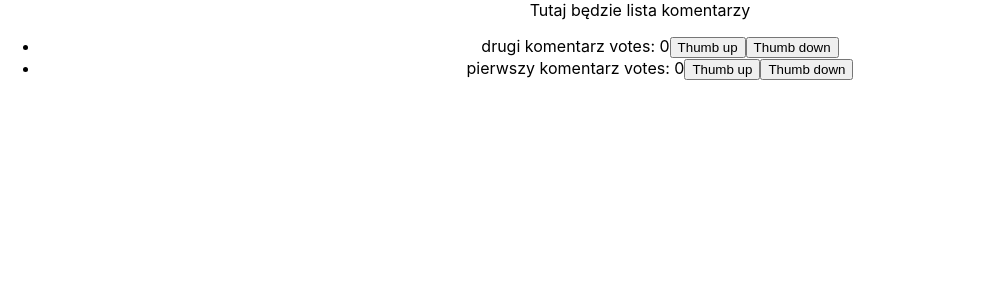
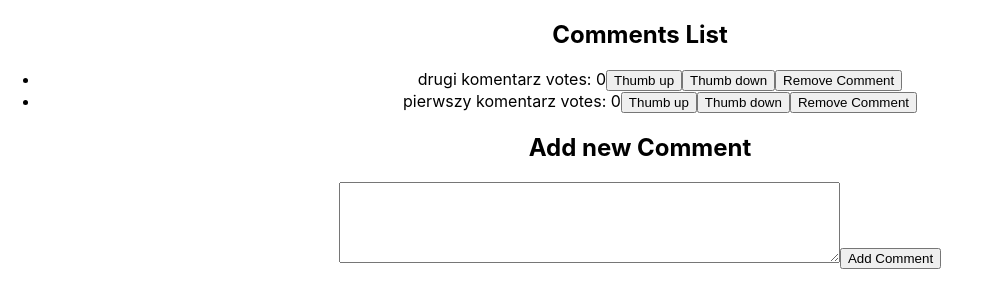
Before and after one commit to MaciekSznu/27_7, a React (Create React App) app: page / in a window 1280 px wide. Shown: the top 308 px of the page, without its empty margins (0-981 px from the left). Built offline with nearby package versions, Linux system fonts and the light colour scheme.

Commit message:
Add addComment & removeComment functionality

```diff
--- a/src/App.js
+++ b/src/App.js
@@ -1,12 +1,16 @@
 import React from 'react';
 import './App.css';
 import CommentsListContainer from './CommentsListContainer';
+import NewCommentInput from './NewComment';
+
 
 const App = () => {
   return (
     <div className="App">
-      Tutaj będzie lista komentarzy
+      <h2>Comments List</h2>
       <CommentsListContainer />
+      <h2>Add new Comment</h2>
+      <NewCommentInput />
     </div>
   );
 };
--- a/src/Comment.js
+++ b/src/Comment.js
@@ -2,11 +2,12 @@ import React from 'react'
 
 // const Comment = ({text, votes}) => <li>{text} <span>votes: {votes}</span></li>;
 
-const Comment = ({text, votes, id, thumbUpComment, thumbDownComment}) =>
+const Comment = ({text, votes, id, thumbUpComment, thumbDownComment, removeComment}) =>
   <li>
     {text} <span>votes: {votes}</span>
     <button onClick={() => thumbUpComment(id)}>Thumb up</button>
     <button onClick={() => thumbDownComment(id)}>Thumb down</button>
+    <button onClick={() => removeComment(id)}>Remove Comment</button>
   </li>
 
 export default Comment;
--- a/src/CommentContainer.js
+++ b/src/CommentContainer.js
@@ -1,11 +1,12 @@
 import { connect } from 'react-redux';
 import Comment from './Comment';
-import { thumbUpComment, thumbDownComment } from './actions';
+import { thumbUpComment, thumbDownComment, removeComment } from './actions';
 
 // funkcja mapująca wywołanie akcji do propsów, zwraca obiekt z funkcjami gotowymi do użycia w komponentach
 const mapDispatchToProps = dispatch => ({
   thumbUpComment: (id) => dispatch(thumbUpComment(id)),
   thumbDownComment: (id) => dispatch(thumbDownComment(id)),
+  removeComment: (id) => dispatch(removeComment(id)),
 });
 
 export default connect(null, mapDispatchToProps)(Comment);
--- /dev/null
+++ b/src/NewComment.js
@@ -0,0 +1,45 @@
+import React from 'react';
+import { connect } from 'react-redux';
+import { addComment } from './actions';
+
+const mapDispatchToProps = dispatch => ({
+  addComment: (text) => dispatch(addComment(text))
+});
+
+const mapStateToProps = state => ({
+  comments: state.comments,
+  form: state.form,
+});
+
+class NewCommentInput extends React.Component {
+  state = {
+    text: '',
+    id: '',
+  };
+
+  handleChange(e) {
+    this.setState({ text: e.target.value })
+  }
+
+  handleSubmit(e) {
+    e.preventDefault();
+    this.props.addComment(this.state.text);
+    this.setState({ text: '' });
+  }
+
+  render() {
+    return(
+      <form onSubmit = {(e) => this.handleSubmit(e)}>
+        <textarea
+          value = { this.state.text }
+          onChange = {(e) => this.handleChange(e)}
+          rows = '5'
+          cols = '60'
+        />
+        <button type='submit'>Add Comment</button>
+      </form>
+    );
+  }
+}
+
+export default connect(mapStateToProps, mapDispatchToProps)(NewCommentInput);
--- a/src/comments.js
+++ b/src/comments.js
@@ -19,9 +19,7 @@ function comments(state = [], action) {
       ...state];
 
     case REMOVE_COMMENT:
-      return {
-        comments: state.comments.filter(comment => comment.id !== action.id)
-      };
+      return state.filter(comment => comment.id !== action.id);
 
     case EDIT_COMMENT:
       return state.map(comment => comment.id === action.id ? {...comment, text: action.text} : comment);
```
